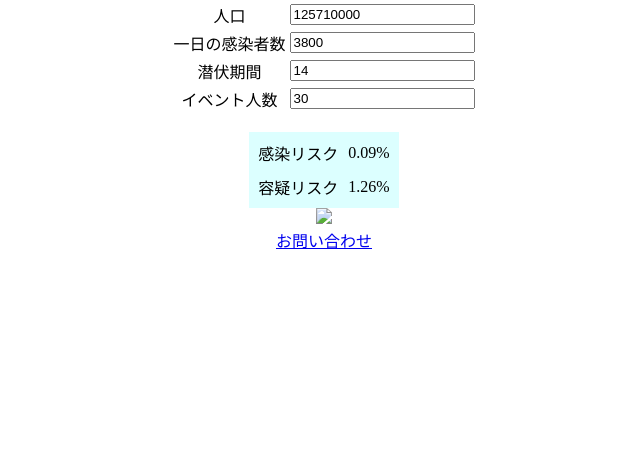
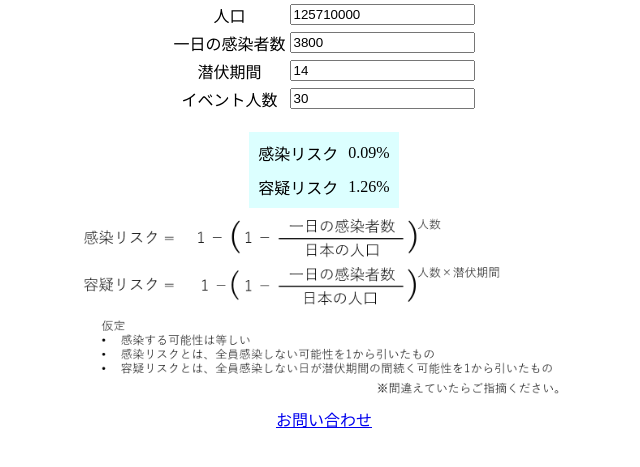
Before and after one commit to kangping-git/risk, a plain HTML site: page index.html in a window 1280 px wide. Shown: the part 75-542 px from the top of the page, without its empty margins (316-956 px from the left). Drawn offline with Linux system fonts and the light colour scheme.

Commit message:
Update index.html

```diff
--- a/index.html
+++ b/index.html
@@ -30,7 +30,7 @@
         <tr><td>感染リスク</td><td><a id="kannsennrisuku"></a></td></tr>
         <tr><td>容疑リスク</td><td><a id="yougirisuku"></a></td></tr>
     </table>
-    <img src="./img/note.png" style="width: 500px;height: auto;"><br>
+    <img src="./note.png" style="width: 500px;height: auto;"><br>
     <a href="https://kangping.jp/contact/">お問い合わせ</a>
     <script>
         var jinkou = 0
```
